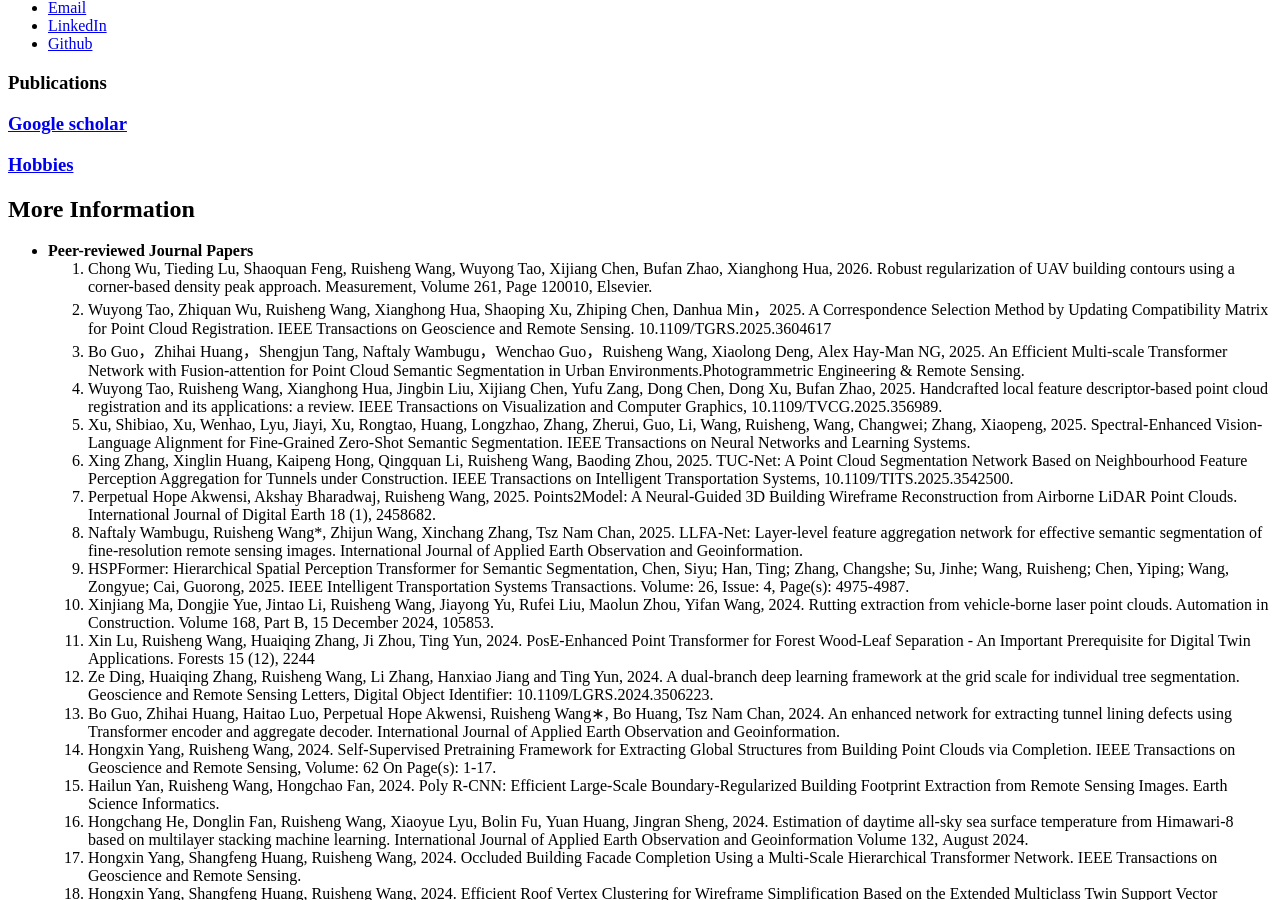
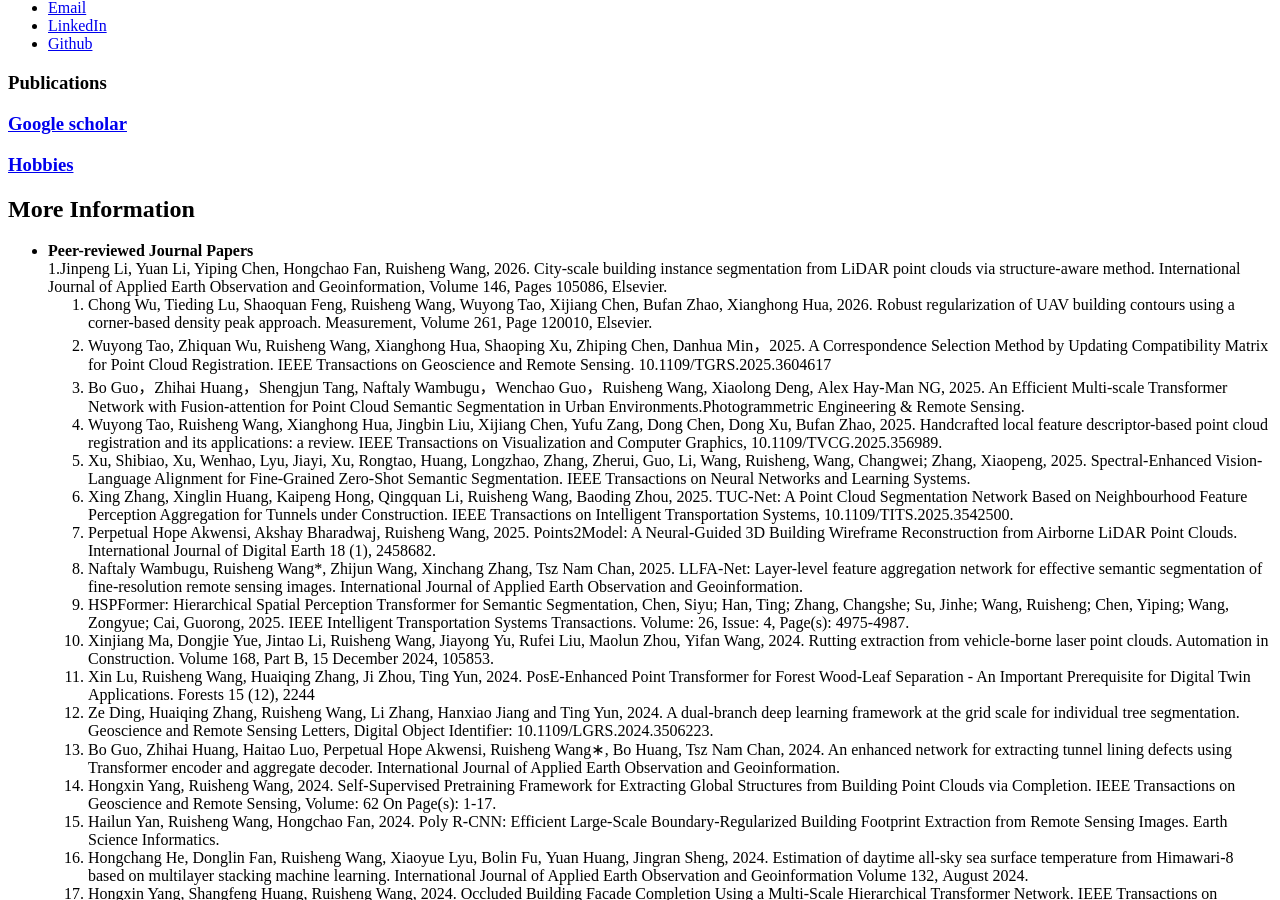
Before and after one commit to ruishengwang/ruishengwang.github.io, a Jekyll site: the page built from _pages/includes/publications.md, in a window 1280 px wide and 900 px high, scrolled down 366 px. Built offline with Jekyll 4.4.1, drawn with Linux system fonts in a browser that asks for light colours; our own code applies the rules of GitHub Pages for plain Markdown files.

Commit message:
Update publications.md

```diff
--- a/_pages/includes/publications.md
+++ b/_pages/includes/publications.md
@@ -6,38 +6,39 @@
 
 ## More Information
 - **Peer-reviewed Journal Papers**
-1. Chong Wu, Tieding Lu, Shaoquan Feng, Ruisheng Wang, Wuyong Tao, Xijiang Chen, Bufan Zhao, Xianghong Hua, 2026. Robust regularization of UAV building contours using a corner-based density peak approach. Measurement, Volume 261, Page 120010, Elsevier.
-2. Wuyong Tao, Zhiquan Wu, Ruisheng Wang, Xianghong Hua, Shaoping Xu, Zhiping Chen, Danhua Min，2025.  A Correspondence Selection Method by Updating Compatibility Matrix for Point Cloud Registration. IEEE Transactions on Geoscience and Remote Sensing. 10.1109/TGRS.2025.3604617
-3. Bo Guo，Zhihai Huang，Shengjun Tang, Naftaly Wambugu，Wenchao Guo，Ruisheng Wang, Xiaolong Deng, Alex Hay-Man NG, 2025. An Efficient Multi-scale Transformer Network with Fusion-attention for Point Cloud Semantic Segmentation in Urban Environments.Photogrammetric Engineering & Remote Sensing.
-4. Wuyong Tao, Ruisheng Wang, Xianghong Hua, Jingbin Liu, Xijiang Chen, Yufu Zang, Dong Chen, Dong Xu, Bufan Zhao, 2025. Handcrafted local feature descriptor-based point cloud registration and its applications: a review. IEEE Transactions on Visualization and Computer Graphics, 10.1109/TVCG.2025.356989.
-5. Xu, Shibiao, Xu, Wenhao, Lyu, Jiayi, Xu, Rongtao, Huang, Longzhao, Zhang, Zherui, Guo, Li, Wang, Ruisheng, Wang, Changwei; Zhang, Xiaopeng, 2025. Spectral-Enhanced Vision-Language Alignment for Fine-Grained Zero-Shot Semantic Segmentation. IEEE Transactions on Neural Networks and Learning Systems.
-6. Xing Zhang, Xinglin Huang, Kaipeng Hong, Qingquan Li, Ruisheng Wang, Baoding Zhou, 2025. TUC-Net: A Point Cloud Segmentation Network Based on Neighbourhood Feature Perception Aggregation for Tunnels under Construction. IEEE Transactions on Intelligent Transportation Systems, 10.1109/TITS.2025.3542500.
-7. Perpetual Hope Akwensi, Akshay Bharadwaj, Ruisheng Wang, 2025. Points2Model: A Neural-Guided 3D Building Wireframe Reconstruction from Airborne LiDAR Point Clouds.  International Journal of Digital Earth 18 (1), 2458682.
-8. Naftaly Wambugu, Ruisheng Wang*, Zhijun Wang, Xinchang Zhang, Tsz Nam Chan, 2025. LLFA-Net: Layer-level feature aggregation network for effective semantic segmentation of fine-resolution remote sensing images. International Journal of Applied Earth Observation and Geoinformation.
-9. HSPFormer: Hierarchical Spatial Perception Transformer for Semantic Segmentation, Chen, Siyu; Han, Ting; Zhang, Changshe; Su, Jinhe; Wang, Ruisheng; Chen, Yiping; Wang, Zongyue; Cai, Guorong, 2025. IEEE Intelligent Transportation Systems Transactions. Volume: 26, Issue: 4, Page(s): 4975-4987.
-10. Xinjiang Ma, Dongjie Yue, Jintao Li, Ruisheng Wang, Jiayong Yu, Rufei Liu, Maolun Zhou, Yifan Wang, 2024. Rutting extraction from vehicle-borne laser point clouds. Automation in Construction. Volume 168, Part B, 15 December 2024, 105853.
-11. Xin Lu, Ruisheng Wang, Huaiqing Zhang, Ji Zhou, Ting Yun, 2024. PosE-Enhanced Point Transformer for Forest Wood-Leaf Separation - An Important Prerequisite for Digital Twin Applications. Forests 15 (12), 2244
-12. Ze Ding, Huaiqing Zhang, Ruisheng Wang, Li Zhang, Hanxiao Jiang and Ting Yun, 2024. A dual-branch deep learning framework at the grid scale for individual tree segmentation. Geoscience and Remote Sensing Letters, Digital Object Identifier: 10.1109/LGRS.2024.3506223.
-13. Bo Guo, Zhihai Huang, Haitao Luo, Perpetual Hope Akwensi, Ruisheng Wang∗, Bo Huang, Tsz Nam Chan, 2024. An enhanced network for extracting tunnel lining defects using Transformer encoder and aggregate decoder. International Journal of Applied Earth Observation and Geoinformation.
-14. Hongxin Yang, Ruisheng Wang, 2024. Self-Supervised Pretraining Framework for Extracting Global Structures from Building Point Clouds via Completion. IEEE Transactions on Geoscience and Remote Sensing, Volume: 62 On Page(s): 1-17.
-15. Hailun Yan, Ruisheng Wang, Hongchao Fan, 2024. Poly R-CNN: Efficient Large-Scale Boundary-Regularized Building Footprint Extraction from Remote Sensing Images. Earth Science Informatics.
-16. Hongchang He, Donglin Fan, Ruisheng Wang, Xiaoyue Lyu, Bolin Fu, Yuan Huang, Jingran Sheng, 2024. Estimation of daytime all-sky sea surface temperature from Himawari-8 based on multilayer stacking machine learning. International Journal of Applied Earth Observation and Geoinformation Volume 132, August 2024.
-17. Hongxin Yang, Shangfeng Huang, Ruisheng Wang, 2024. Occluded Building Facade Completion Using a Multi-Scale Hierarchical Transformer Network. IEEE Transactions on Geoscience and Remote Sensing.
-18. Hongxin Yang, Shangfeng Huang, Ruisheng Wang, 2024. Efficient Roof Vertex Clustering for Wireframe Simplification Based on the Extended Multiclass Twin Support Vector Machine. IEEE Geoscience and Remote Sensing Letters.
-19. Xing Zhang, Zhanpeng Huang, Qingquan Li, Ruisheng Wang, Baoding Zhou，2024. Legged robot-aided 3D tunnel mapping via residual compensation and anomaly detection. ISPRS Journal of Photogrammetry and Remote Sensing.
-20. Ting Yun, Jian Li, Lingfei Ma, Ji Zhou, Ruisheng Wang, Markus P. Eichhorn, Huaiqing Zhang, 2024. Status, advancements and prospects of deep learning methods applied in forest studies. International Journal of Applied Earth Observation and Geoinformation.
-21. Tang, Shengjun and Ao, Zhuoyu and Li, Yaoyu and Huang, Hongsheng and Xie, Linfu and Wang, Ruisheng and Wang, Weixi and GUO, Renzhong, 2024. TreeNet3D: A Large Scale Tree Benchmark for 3D Tree Modeling, Carbon Storage Estimation and Tree Segmentation. International Journal of Applied Earth Observation and Geoinformation, Volume 130, June 2024, 103903.
-22. Wuyong Tao; Yansheng Xiao; Ruisheng Wang; Tieding Lu; Shaoping Xu, 2024. A fast registration method for building point clouds obtained by terrestrial laser scanner via 2D feature points. IEEE Journal of Selected Topics in Applied Earth Observations and Remote Sensing, DOI: 10.1109/JSTARS.2024.3392927.
-23. Perpetual Hope Akwensi, Akshay Bharadwaj, Ruisheng Wang, 2024. APC2Mesh: Bridging the gap from occluded building façades to full 3D models. ISPRS Journal of Photogrammetry and Remote Sensing. https://doi.org/10.1016/j.isprsjprs.2024.04.009
-24. Dengfeng Chai, Jingfeng Huang, Minghui Wu, Xiaoping Yang, Ruisheng Wang, 2024. Remote sensing image cloud detection using a shallow convolutional neural network. ISPRS Journal of Photogrammetry and Remote Sensing, Vol 209, Pages 66-84.
-25. Perpetual Hope Akwensib, Ruisheng Wang，Bo Guo, 2024. PReFormer: A memory efficient transformer for point cloud semantic segmentation. International Journal of Applied Earth Observation and Geoinformation. https://doi.org/10.1016/j.jag.2024.103730
-26. Hongxin Yang, Shangfeng Huang, Ruisheng Wang, Xin Wang, 2024. Self-Supervised Pre-Training for 3D Roof Reconstruction on LiDAR Data. IEEE Geoscience and Remote Sensing Letters. DOI:10.1109/LGRS.2024.3362733.
-27. Changwei Wang, Rongtao Xu, Shibiao Xu, Weiliang Meng, Ruisheng Wang, Xiaopeng Zhang 2024. Exploring Intrinsic Discrimination and Consistency for Weakly Supervised Object Localization. IEEE Transactions on Image Processing (TIP), 10.1109/TIP.2024.3356174.
-28. Huaigang Huang, Jiabin Liu and Ruisheng Wang, 2024. Easy-Net: A lightweight building extraction network based on building features. IEEE Transactions on Geoscience and Remote Sensing，10.1109/TGRS.2023.3348102.
-29. Hongxin Yang, Ruisheng Wang, 2023. Self-supervised Learning on 3D Point Clouds based on a Masked Linear Autoencoder. IEEE Transactions on Geoscience and Remote Sensing, Digital Object Identifier or DOI: 10.1109/TGRS.2023.3337088.
-30. Bo Guo, Liwei Deng, Ruisheng Wang, Wenchao Guo, Alex Ng, 2023. MCTNet: Multiscale Cross-attention based Transformer Network for Semantic Segmentation of Large-scale Point Clouds. IEEE Transactions on Geoscience and Remote Sensing. DOI: 10.1109/TGRS.2023.3322579
-31. Yang Zheng，Hao Deng, Jingjie Wu, Ruisheng Wang, Zhankun Liu, Lixin Wu, 2023. Space-associated domain adaptation for three-dimensional mineral prospectivity modeling. International Journal of Digital Earth, Pages 2885-2911, Volume 16, 2023 - Issue 1.
-32. Changwei Wang, Rongtao Xu, Shibiao Xu，Weiliang Meng, Ruisheng Wang, Jiguang Zhang, Xiaopeng Zhang, 2023. Towards accurate and efficient road extraction by leveraging the characteristics of road shapes. IEEE Transactions on Geoscience and Remote Sensing, June 2023.
+1.Jinpeng Li, Yuan Li, Yiping Chen, Hongchao Fan, Ruisheng Wang, 2026. City-scale building instance segmentation from LiDAR point clouds via structure-aware method. International Journal of Applied Earth Observation and Geoinformation, Volume 146, Pages 105086, Elsevier.
+2. Chong Wu, Tieding Lu, Shaoquan Feng, Ruisheng Wang, Wuyong Tao, Xijiang Chen, Bufan Zhao, Xianghong Hua, 2026. Robust regularization of UAV building contours using a corner-based density peak approach. Measurement, Volume 261, Page 120010, Elsevier.
+3. Wuyong Tao, Zhiquan Wu, Ruisheng Wang, Xianghong Hua, Shaoping Xu, Zhiping Chen, Danhua Min，2025.  A Correspondence Selection Method by Updating Compatibility Matrix for Point Cloud Registration. IEEE Transactions on Geoscience and Remote Sensing. 10.1109/TGRS.2025.3604617
+4. Bo Guo，Zhihai Huang，Shengjun Tang, Naftaly Wambugu，Wenchao Guo，Ruisheng Wang, Xiaolong Deng, Alex Hay-Man NG, 2025. An Efficient Multi-scale Transformer Network with Fusion-attention for Point Cloud Semantic Segmentation in Urban Environments.Photogrammetric Engineering & Remote Sensing.
+5. Wuyong Tao, Ruisheng Wang, Xianghong Hua, Jingbin Liu, Xijiang Chen, Yufu Zang, Dong Chen, Dong Xu, Bufan Zhao, 2025. Handcrafted local feature descriptor-based point cloud registration and its applications: a review. IEEE Transactions on Visualization and Computer Graphics, 10.1109/TVCG.2025.356989.
+6. Xu, Shibiao, Xu, Wenhao, Lyu, Jiayi, Xu, Rongtao, Huang, Longzhao, Zhang, Zherui, Guo, Li, Wang, Ruisheng, Wang, Changwei; Zhang, Xiaopeng, 2025. Spectral-Enhanced Vision-Language Alignment for Fine-Grained Zero-Shot Semantic Segmentation. IEEE Transactions on Neural Networks and Learning Systems.
+7. Xing Zhang, Xinglin Huang, Kaipeng Hong, Qingquan Li, Ruisheng Wang, Baoding Zhou, 2025. TUC-Net: A Point Cloud Segmentation Network Based on Neighbourhood Feature Perception Aggregation for Tunnels under Construction. IEEE Transactions on Intelligent Transportation Systems, 10.1109/TITS.2025.3542500.
+8. Perpetual Hope Akwensi, Akshay Bharadwaj, Ruisheng Wang, 2025. Points2Model: A Neural-Guided 3D Building Wireframe Reconstruction from Airborne LiDAR Point Clouds.  International Journal of Digital Earth 18 (1), 2458682.
+9. Naftaly Wambugu, Ruisheng Wang*, Zhijun Wang, Xinchang Zhang, Tsz Nam Chan, 2025. LLFA-Net: Layer-level feature aggregation network for effective semantic segmentation of fine-resolution remote sensing images. International Journal of Applied Earth Observation and Geoinformation.
+10. HSPFormer: Hierarchical Spatial Perception Transformer for Semantic Segmentation, Chen, Siyu; Han, Ting; Zhang, Changshe; Su, Jinhe; Wang, Ruisheng; Chen, Yiping; Wang, Zongyue; Cai, Guorong, 2025. IEEE Intelligent Transportation Systems Transactions. Volume: 26, Issue: 4, Page(s): 4975-4987.
+11. Xinjiang Ma, Dongjie Yue, Jintao Li, Ruisheng Wang, Jiayong Yu, Rufei Liu, Maolun Zhou, Yifan Wang, 2024. Rutting extraction from vehicle-borne laser point clouds. Automation in Construction. Volume 168, Part B, 15 December 2024, 105853.
+12. Xin Lu, Ruisheng Wang, Huaiqing Zhang, Ji Zhou, Ting Yun, 2024. PosE-Enhanced Point Transformer for Forest Wood-Leaf Separation - An Important Prerequisite for Digital Twin Applications. Forests 15 (12), 2244
+13. Ze Ding, Huaiqing Zhang, Ruisheng Wang, Li Zhang, Hanxiao Jiang and Ting Yun, 2024. A dual-branch deep learning framework at the grid scale for individual tree segmentation. Geoscience and Remote Sensing Letters, Digital Object Identifier: 10.1109/LGRS.2024.3506223.
+14. Bo Guo, Zhihai Huang, Haitao Luo, Perpetual Hope Akwensi, Ruisheng Wang∗, Bo Huang, Tsz Nam Chan, 2024. An enhanced network for extracting tunnel lining defects using Transformer encoder and aggregate decoder. International Journal of Applied Earth Observation and Geoinformation.
+15. Hongxin Yang, Ruisheng Wang, 2024. Self-Supervised Pretraining Framework for Extracting Global Structures from Building Point Clouds via Completion. IEEE Transactions on Geoscience and Remote Sensing, Volume: 62 On Page(s): 1-17.
+16. Hailun Yan, Ruisheng Wang, Hongchao Fan, 2024. Poly R-CNN: Efficient Large-Scale Boundary-Regularized Building Footprint Extraction from Remote Sensing Images. Earth Science Informatics.
+17. Hongchang He, Donglin Fan, Ruisheng Wang, Xiaoyue Lyu, Bolin Fu, Yuan Huang, Jingran Sheng, 2024. Estimation of daytime all-sky sea surface temperature from Himawari-8 based on multilayer stacking machine learning. International Journal of Applied Earth Observation and Geoinformation Volume 132, August 2024.
+18. Hongxin Yang, Shangfeng Huang, Ruisheng Wang, 2024. Occluded Building Facade Completion Using a Multi-Scale Hierarchical Transformer Network. IEEE Transactions on Geoscience and Remote Sensing.
+19. Hongxin Yang, Shangfeng Huang, Ruisheng Wang, 2024. Efficient Roof Vertex Clustering for Wireframe Simplification Based on the Extended Multiclass Twin Support Vector Machine. IEEE Geoscience and Remote Sensing Letters.
+20. Xing Zhang, Zhanpeng Huang, Qingquan Li, Ruisheng Wang, Baoding Zhou，2024. Legged robot-aided 3D tunnel mapping via residual compensation and anomaly detection. ISPRS Journal of Photogrammetry and Remote Sensing.
+21. Ting Yun, Jian Li, Lingfei Ma, Ji Zhou, Ruisheng Wang, Markus P. Eichhorn, Huaiqing Zhang, 2024. Status, advancements and prospects of deep learning methods applied in forest studies. International Journal of Applied Earth Observation and Geoinformation.
+22. Tang, Shengjun and Ao, Zhuoyu and Li, Yaoyu and Huang, Hongsheng and Xie, Linfu and Wang, Ruisheng and Wang, Weixi and GUO, Renzhong, 2024. TreeNet3D: A Large Scale Tree Benchmark for 3D Tree Modeling, Carbon Storage Estimation and Tree Segmentation. International Journal of Applied Earth Observation and Geoinformation, Volume 130, June 2024, 103903.
+23. Wuyong Tao; Yansheng Xiao; Ruisheng Wang; Tieding Lu; Shaoping Xu, 2024. A fast registration method for building point clouds obtained by terrestrial laser scanner via 2D feature points. IEEE Journal of Selected Topics in Applied Earth Observations and Remote Sensing, DOI: 10.1109/JSTARS.2024.3392927.
+24. Perpetual Hope Akwensi, Akshay Bharadwaj, Ruisheng Wang, 2024. APC2Mesh: Bridging the gap from occluded building façades to full 3D models. ISPRS Journal of Photogrammetry and Remote Sensing. https://doi.org/10.1016/j.isprsjprs.2024.04.009
+25. Dengfeng Chai, Jingfeng Huang, Minghui Wu, Xiaoping Yang, Ruisheng Wang, 2024. Remote sensing image cloud detection using a shallow convolutional neural network. ISPRS Journal of Photogrammetry and Remote Sensing, Vol 209, Pages 66-84.
+26. Perpetual Hope Akwensib, Ruisheng Wang，Bo Guo, 2024. PReFormer: A memory efficient transformer for point cloud semantic segmentation. International Journal of Applied Earth Observation and Geoinformation. https://doi.org/10.1016/j.jag.2024.103730
+27. Hongxin Yang, Shangfeng Huang, Ruisheng Wang, Xin Wang, 2024. Self-Supervised Pre-Training for 3D Roof Reconstruction on LiDAR Data. IEEE Geoscience and Remote Sensing Letters. DOI:10.1109/LGRS.2024.3362733.
+28. Changwei Wang, Rongtao Xu, Shibiao Xu, Weiliang Meng, Ruisheng Wang, Xiaopeng Zhang 2024. Exploring Intrinsic Discrimination and Consistency for Weakly Supervised Object Localization. IEEE Transactions on Image Processing (TIP), 10.1109/TIP.2024.3356174.
+29. Huaigang Huang, Jiabin Liu and Ruisheng Wang, 2024. Easy-Net: A lightweight building extraction network based on building features. IEEE Transactions on Geoscience and Remote Sensing，10.1109/TGRS.2023.3348102.
+30. Hongxin Yang, Ruisheng Wang, 2023. Self-supervised Learning on 3D Point Clouds based on a Masked Linear Autoencoder. IEEE Transactions on Geoscience and Remote Sensing, Digital Object Identifier or DOI: 10.1109/TGRS.2023.3337088.
+31. Bo Guo, Liwei Deng, Ruisheng Wang, Wenchao Guo, Alex Ng, 2023. MCTNet: Multiscale Cross-attention based Transformer Network for Semantic Segmentation of Large-scale Point Clouds. IEEE Transactions on Geoscience and Remote Sensing. DOI: 10.1109/TGRS.2023.3322579
+32. Yang Zheng，Hao Deng, Jingjie Wu, Ruisheng Wang, Zhankun Liu, Lixin Wu, 2023. Space-associated domain adaptation for three-dimensional mineral prospectivity modeling. International Journal of Digital Earth, Pages 2885-2911, Volume 16, 2023 - Issue 1.
+33. Changwei Wang, Rongtao Xu, Shibiao Xu，Weiliang Meng, Ruisheng Wang, Jiguang Zhang, Xiaopeng Zhang, 2023. Towards accurate and efficient road extraction by leveraging the characteristics of road shapes. IEEE Transactions on Geoscience and Remote Sensing, June 2023.
 32. Perpetual Hope, Zhizhong Kang, Ruisheng Wang, 2023. Hyperspectral image-aided LiDAR point cloud labeling via spatio-spectral feature representation learning, International Journal of Applied Earth Observation and Geoinformation, Volume 120, June 2023.
 33. Changwei Wang, Lele Xu, Rongtao Xu, Shibiao Xu, Weiliang Meng, Ruisheng Wang, Xiaopeng Zhang 2023. Triple Robustness Augmentation Local Features for multi-source image registration, ISPRS Journal of Photogrammetry and Remote Sensing, Volume 199, 2023, Pages 1-14.
 34. Jian Gao, Houjun Jiang *, Zhongchang Sun, Ruisheng Wang, Youmei Han 2023. A Parallel InSAR Phase Unwrapping Method Based on Separated Reliability Regions. Remote Sensing, 2023, 15(5), 1370; https://doi.org/10.3390/rs15051370.
```
